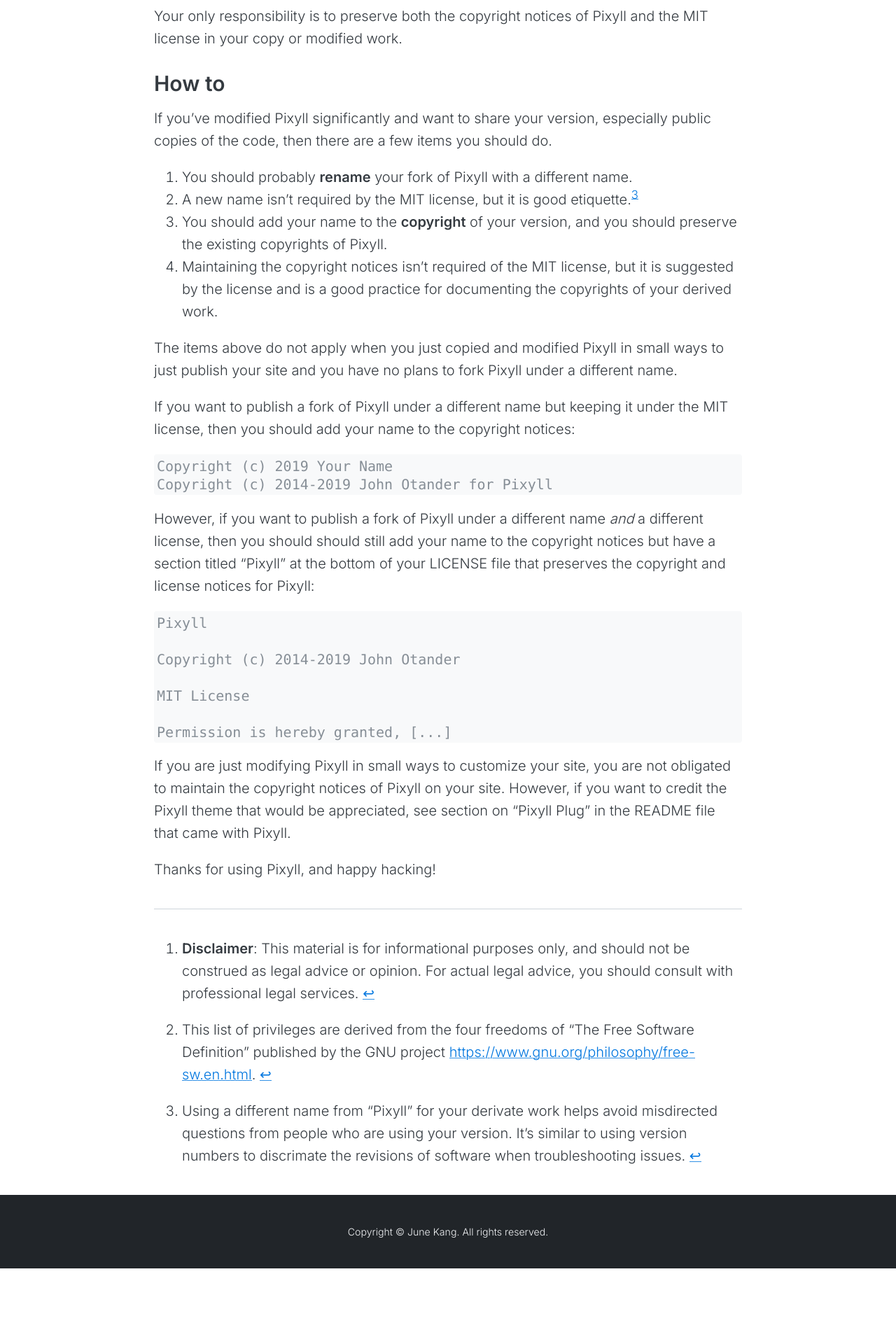
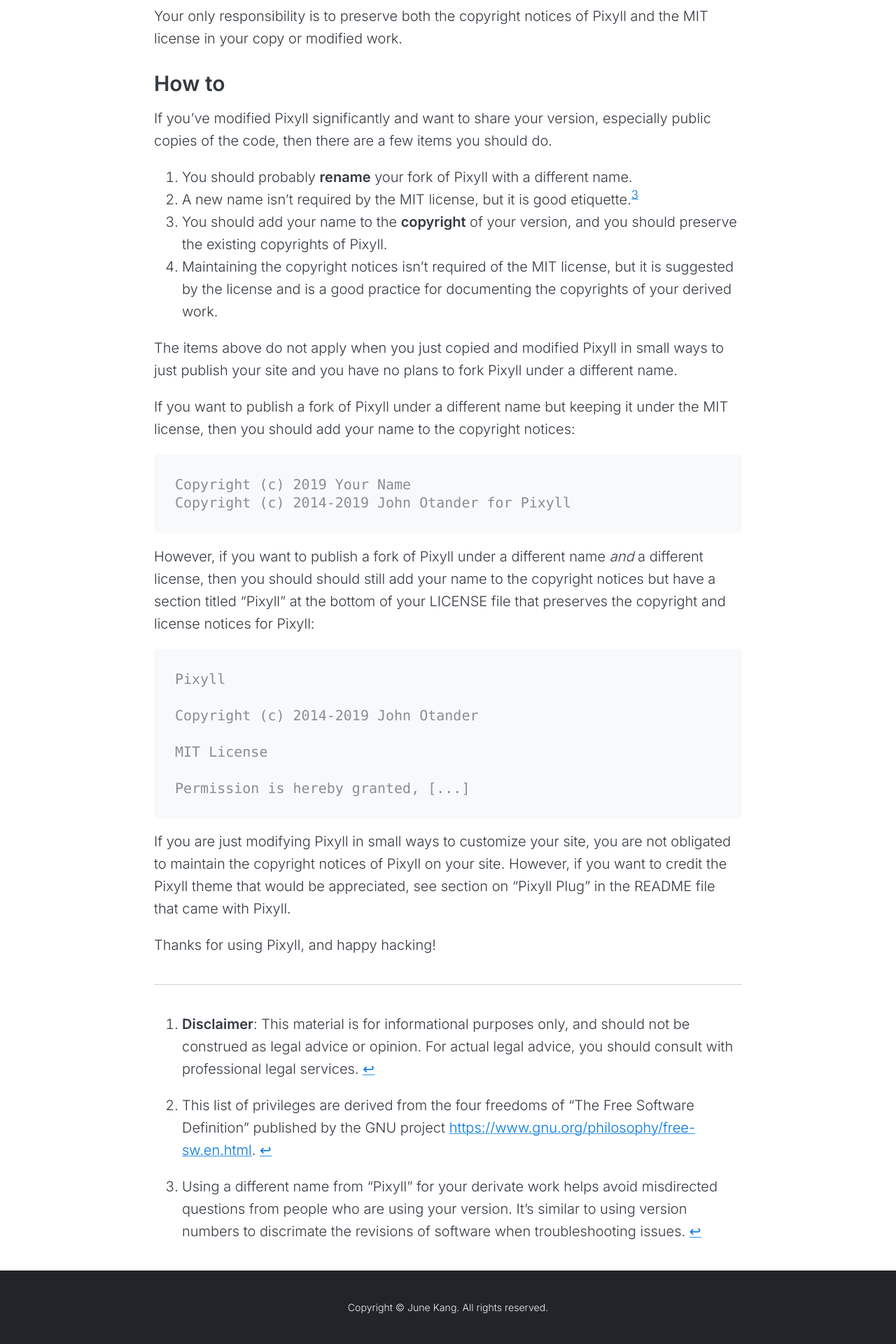
Before and after one commit to kangjune/kangjune.github.io, a Jekyll site: the page built from _posts/2019-01-26-guide-to-forking-pixyll.md, in a window 1280 px wide. Shown: the part 1265-3185 px from the top of the page at 70% size. Built offline with Jekyll 4.4.1, drawn with Linux system fonts in a browser that asks for light colours; before the commit the page ends 3077 px from its top, so only the background shows below that.

Commit message:
Update _code.scss

```diff
--- a/_sass/_code.scss
+++ b/_sass/_code.scss
@@ -19,10 +19,13 @@ pre {
   overflow-x: scroll;
   margin-bottom: 0.88em;
   background-color: $pre-background-color;
-  padding-top: 4px;
-  padding-left: 4px;
-  padding-right: 4px;
-  padding-bottom: 2px;
+}
+
+code.language-plaintext.highlighter-rouge {
+    padding-top: 4px;
+    padding-left: 4px;
+    padding-right: 4px;
+    padding-bottom: 2px;
 }
 
 .highlight .p {
```
